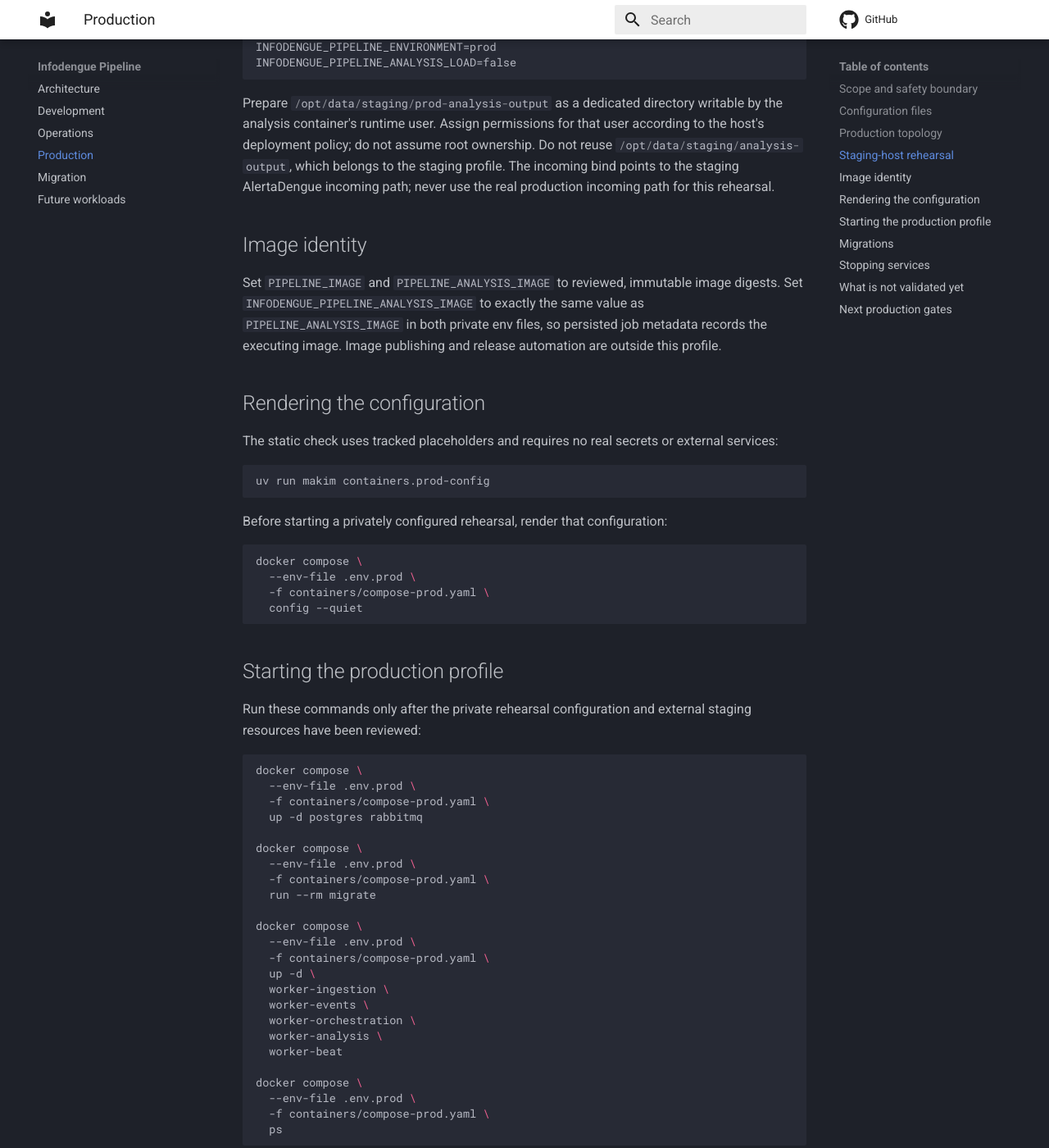
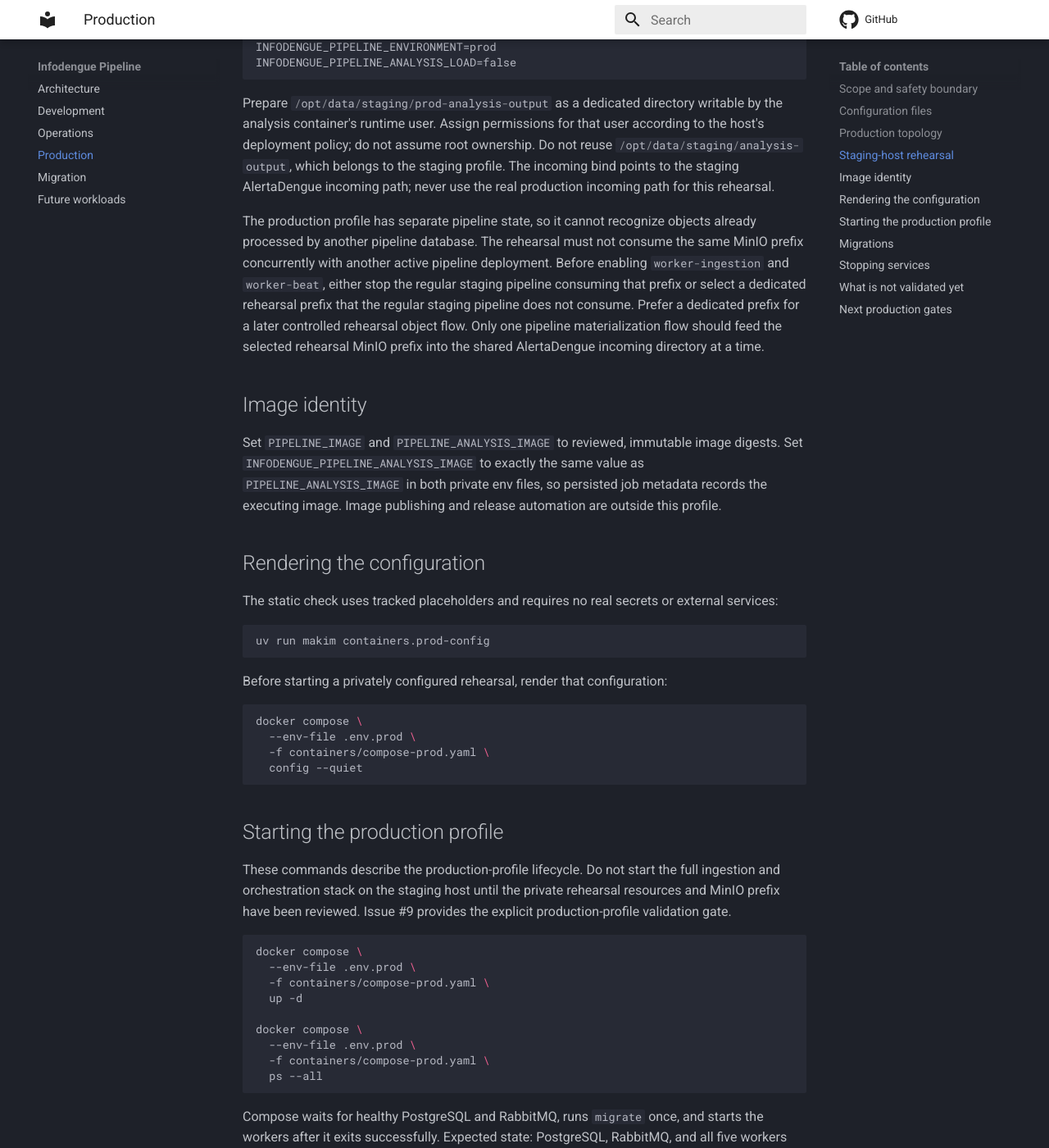
Before and after one commit to esloch/infodengue-pipeline, an MkDocs documentation site: the page built from docs/production.md, in a window 1280 px wide and 1400 px high, scrolled down 1343 px. Shown: the whole window at 82% size. Built offline with MkDocs 1.6.1 and Material for MkDocs 9.7.7, drawn with Linux system fonts in a browser that asks for light colours; comment, search, counter and statistics services are not loaded; some of the changed text lies outside the part shown.

Commit message:
fix: simplify production startup lifecycle

````diff
--- a/docs/production.md
+++ b/docs/production.md
@@ -68,6 +68,16 @@ Do not reuse `/opt/data/staging/analysis-output`, which belongs to the staging
 profile. The incoming bind points to the staging AlertaDengue incoming path;
 never use the real production incoming path for this rehearsal.
 
+The production profile has separate pipeline state, so it cannot recognize
+objects already processed by another pipeline database. The rehearsal must not
+consume the same MinIO prefix concurrently with another active pipeline
+deployment. Before enabling `worker-ingestion` and `worker-beat`, either stop
+the regular staging pipeline consuming that prefix or select a dedicated
+rehearsal prefix that the regular staging pipeline does not consume. Prefer a
+dedicated prefix for a later controlled rehearsal object flow. Only one
+pipeline materialization flow should feed the selected rehearsal MinIO prefix
+into the shared AlertaDengue incoming directory at a time.
+
 ## Image identity
 
 Set `PIPELINE_IMAGE` and `PIPELINE_ANALYSIS_IMAGE` to reviewed, immutable image
@@ -96,35 +106,27 @@ docker compose \
 
 ## Starting the production profile
 
-Run these commands only after the private rehearsal configuration and external
-staging resources have been reviewed:
+These commands describe the production-profile lifecycle. Do not start the
+full ingestion and orchestration stack on the staging host until the private
+rehearsal resources and MinIO prefix have been reviewed. Issue #9 provides the
+explicit production-profile validation gate.
 
 ```sh
 docker compose \
   --env-file .env.prod \
   -f containers/compose-prod.yaml \
-  up -d postgres rabbitmq
+  up -d
 
 docker compose \
   --env-file .env.prod \
   -f containers/compose-prod.yaml \
-  run --rm migrate
+  ps --all
+```
 
-docker compose \
-  --env-file .env.prod \
-  -f containers/compose-prod.yaml \
-  up -d \
-  worker-ingestion \
-  worker-events \
-  worker-orchestration \
-  worker-analysis \
-  worker-beat
-
-docker compose \
-  --env-file .env.prod \
-  -f containers/compose-prod.yaml \
-  ps
-```
+Compose waits for healthy PostgreSQL and RabbitMQ, runs `migrate` once, and
+starts the workers after it exits successfully. Expected state: PostgreSQL,
+RabbitMQ, and all five workers are running and healthy; `migrate` is exited
+successfully. The migration container does not remain running.
 
 ## Migrations
 
@@ -132,6 +134,18 @@ docker compose \
 database. It does not run Django migrations, migrate the AlertaDengue database,
 or apply generated scientific SQL. Migration is separate from analysis
 `load=true`, which remains disabled for this issue.
+
+For deliberate migration maintenance, an operator can run the Compose service:
+
+```sh
+docker compose \
+  --env-file .env.prod \
+  -f containers/compose-prod.yaml \
+  up migrate
+```
+
+This is an operator maintenance command, not an additional step before normal
+`docker compose up -d` startup.
 
 ## Stopping services
 
````
Also changed, not shown: 1 other file.
